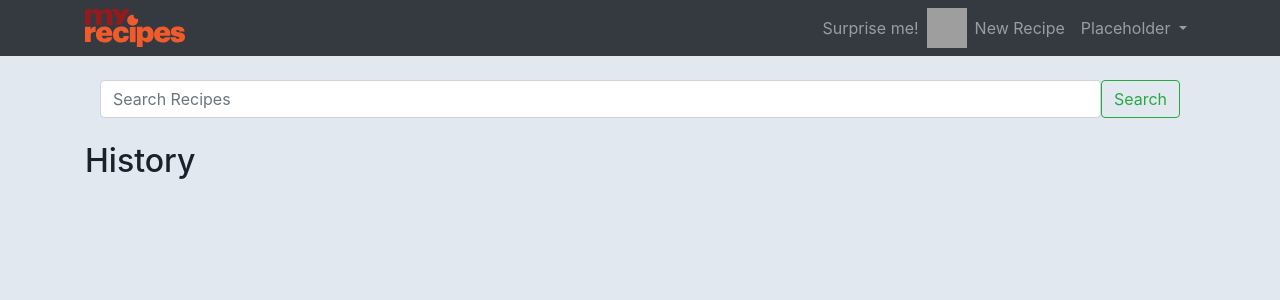
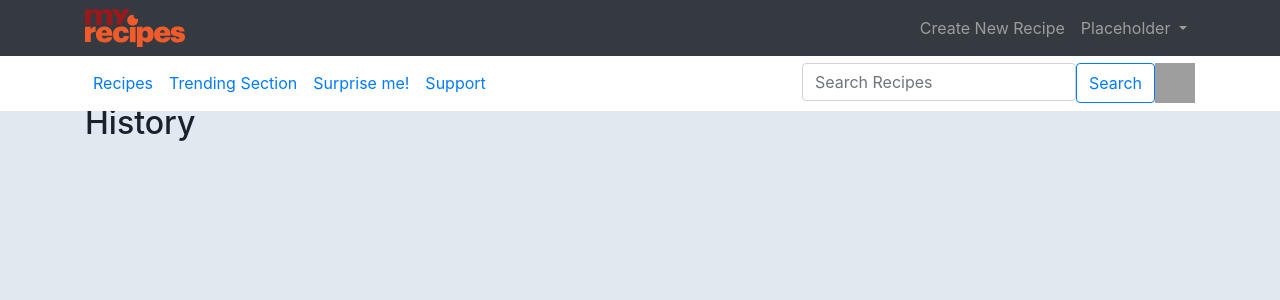
Before and after one commit to benjamin-lai/myrecipes, a Flask app: page /history in a window 1280 px wide. Shown: the top 300 px of the page. Run offline with Flask 2, Linux system fonts and the light colour scheme; the visitor is signed in with stand-in values (Sample User, id 1); data comes from the database, SQL or seed files in the repository; data that the repository does not hold is empty; some libraries are stand-ins or nearby versions; grey boxes are pictures that could not be loaded.

Commit message:
Added second navbar

```diff
--- a/website/__init__.py
+++ b/website/__init__.py
@@ -1,5 +1,5 @@
 # The file which will initialise everything relevant for our web application
-# SQLAlchemy, Flask, App configurationos, Blueprints and Login Manager
+#   SQLAlchemy, Flask, App configurationos, Blueprints and Login Manager
 
 from flask import Flask
 from flask_sqlalchemy import SQLAlchemy
--- a/website/static/style.css
+++ b/website/static/style.css
@@ -1,3 +1,23 @@
+.navbar.second-navbar {
+  margin-top: 55px;
+  background: rgb(255, 255, 255) !important;
+  transition: all .5s ease-in-out;
+  z-index: 100;
+}
+
+.navbar.second-navbar.top-nav-collapse {
+  margin-top: 45px;
+}
+
+.dropdown:hover .dropdown-menu {
+  display: block;
+}
+
+.sticky-offset {
+  top: 110px;
+  z-index: 100;
+}
+
 .asText {
     background:none;
     border:none;
@@ -48,7 +68,7 @@
     position:relative;
     width: 100px;
     height: 90px;
-top:10px;
+    top:10px;
   }
 
 
@@ -263,13 +283,3 @@ body{
   .sidebar a:hover {
     color: #f1f1f1;
   }
-
-
-  .dropdown:hover .dropdown-menu {
-    display: block;
-  }
-
-  .sticky-offset {
-    top: 55px;
-    z-index: 100;
-  }
--- a/website/templates/base.html
+++ b/website/templates/base.html
@@ -60,16 +60,8 @@
             <!-- Viewing condition for logged in and logged out users-->
             {% if current_user.is_authenticated %}
 
-            <!-- random recipe -->
-            <a class="nav-item nav-link" id="#" href="/recipe/random">Surprise me!</a>
-
-            <!--search button direct to /search-->
-            <a href="/search_result">
-              <li><img border="0" align="left" src="{{ url_for('static',filename = 'images/search2.png')}}" alt="search_button" height="40" width="40"/></li>
-            </a>
-
             <!-- Ability to create a new recipe  -->
-            <a class="nav-item nav-link" id="Create recipe" href="/Create recipe" >New Recipe</a>
+            <a class="nav-item nav-link" id="Create recipe" href="/Create recipe" >Create New Recipe</a>
 
             <!-- Dropdown -->
             <li class="nav-item dropdown">
@@ -80,14 +72,11 @@
                 <a class="dropdown-item" id="profile" href="/profile/my">Profile</a>
                 <a class="dropdown-item" id="newsfeed" href="/newsfeed">Personalised Newsfeed</a>
                 <a class="dropdown-item" id="starred_recipes" href="/recipes/starred">Starred Recipes</a>
-                <a class="dropdown-item" id="Recipe cards" href="/Recipe cards">Recipes</a>
                 <a class="dropdown-item" id="history" href="/history">History</a>
-                <a class="dropdown-item" id="Trending Section" href="/Trending Section">Trending Section</a>
 
                 <!-- Newsletter and support tabs -->
                 <div class="dropdown-divider"></div>
                 <a class="dropdown-item" id="newsletter" href="/manage_newsletters">Newsletters</a>
-                <a class="dropdown-item" id="support" href="/support">Support</a>
 
                 <!-- Logout option -->
                 <div class="dropdown-divider"></div>
--- a/website/templates/base2.html
+++ b/website/templates/base2.html
@@ -1,12 +1,26 @@
 <!DOCTYPE html>
 <html>
-<head>
+  <head></head>
 
-</head>
   <body>
   <div class="container">
-    <!--search form-->
-    <br>
+    <nav class="navbar second-navbar fixed-top navbar-toggleable-md navbar-expand-lg scrolling-navbar double-nav">
+      <button class="navbar-toggler" type="button" data-toggle="collapse" data-target="#navbar">
+        <span class="navbar-toggler-icon"></span>
+      </button>
+      <!-- Container to hold content in the middle-->
+      <div class="container">
+        <!-- Wrapper for toggle (mobile) and desktop view-->
+        <div class="collapse navbar-collapse" id="navbar">
+          <!-- First nav bar to hold content to the left-->
+          <div class="navbar-nav">
+            <a class="nav-item nav-link" id="Recipe cards" href="/Recipe cards">Recipes</a>
+            <a class="nav-item nav-link" id="Trending Section" href="/Trending Section">Trending Section</a>
+            <a class="nav-item nav-link" id="#" href="/recipe/random">Surprise me!</a>
+            <a class="nav-item nav-link" id="support" href="/support">Support</a>
+          </div>
+          <div class="navbar-nav ml-auto">
+            <!-- Simple search bar with no filters -->
             <form class="d-flex" action="/search_result" method="POST">
               <input
                 class="form-control me-2"
@@ -18,11 +32,28 @@
                 autocomplete="on"
                 value="{{search_value}}"
               />
-      <button class="btn btn-outline-success" type="submit">
-        Search
-      </button>
+              <button class="btn btn-outline-primary" type="submit">Search</button>
+            </form>
 
-</form><br>
-{% block content %} {% endblock %}</div>
+
+             <!--search button direct to /search-->
+            <a href="/search_result">
+              <li><img border="0" align="left" src="{{ url_for('static',filename = 'images/search2.png')}}" alt="search_button" height="40" width="40"/></li>
+            </a>
+          </div>
+        </div>
+      </div>
+    </nav>
+  </div>
+
+    <div class="container">
+      <!--search form-->
+      <br>
+      <br>
+
+
+    {% block content %}
+    {% endblock %}
+    </div>
   </body>
 </html>
```
Lines whose indentation alone changed are shown as unchanged.
